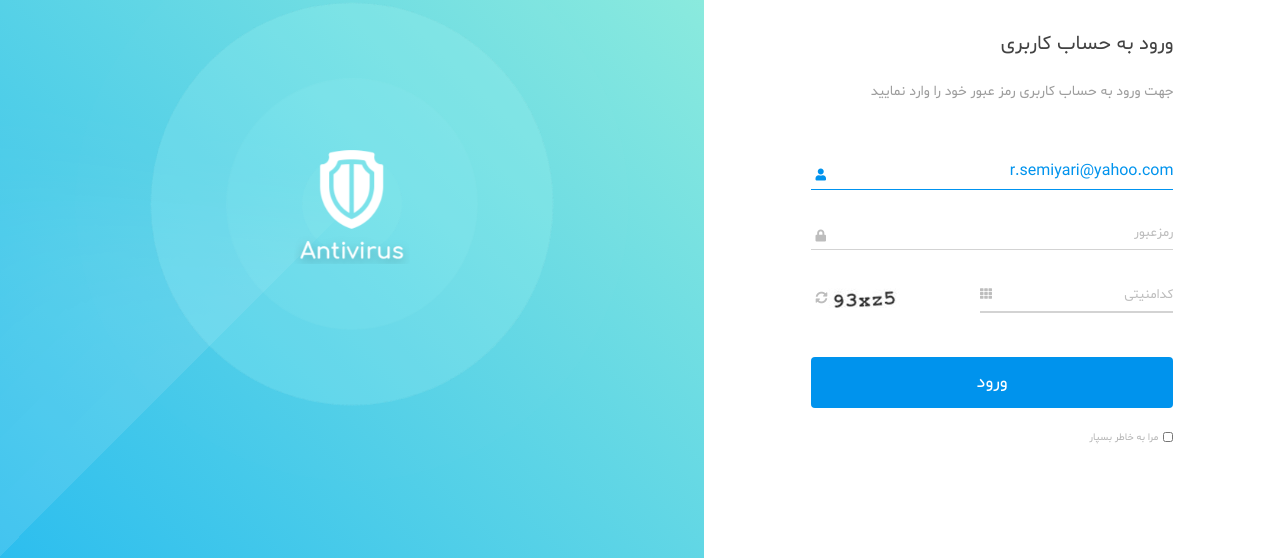
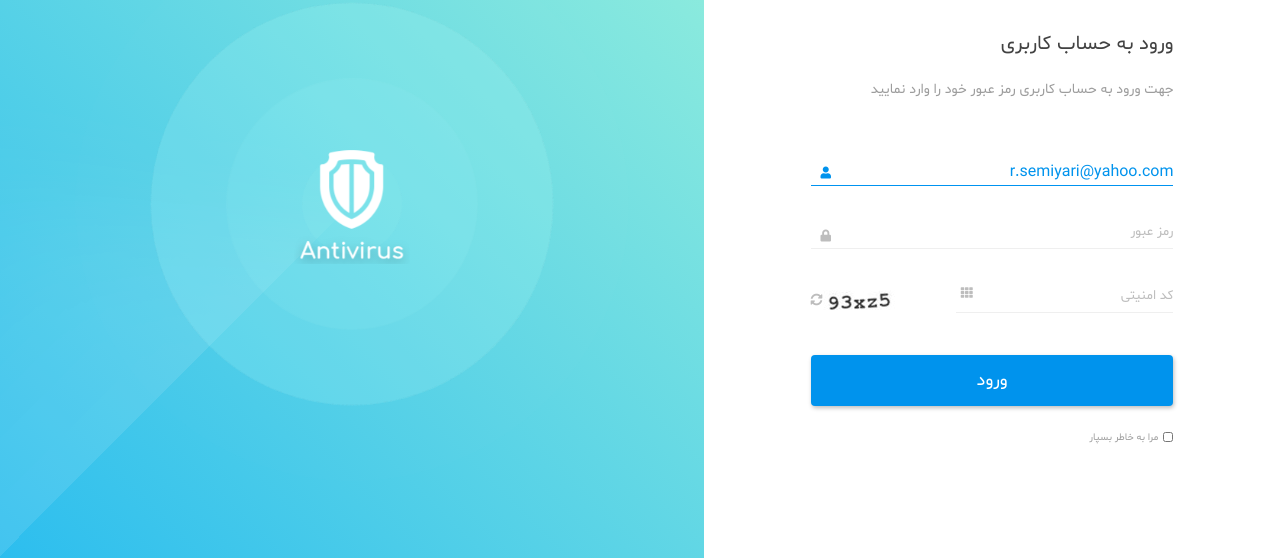
Before and after one commit to rezaSemyari70/Login-page, a plain HTML site: page index.html in a window 1280 px wide. Shown: the part 196-754 px from the top of the page. Drawn offline with Linux system fonts and the light colour scheme.

Commit message:
edit dimension/colors/distance

```diff
--- a/css/style.css
+++ b/css/style.css
@@ -51,11 +51,11 @@ body{
     font-family: "Shabnam" ;
 }
 
-h2{
-    font-size: 15px ;
+h2 {
+    font-size: 15px;
     font-weight: bolder;
     padding-top: 62px;
-    margin-bottom: 120px;
+    margin-bottom: 130px;
     color: #0192ed;
 }
 
@@ -65,10 +65,11 @@ h1{
     /* margin-bottom: 13px; */
 }
 
-.titleInput{
+.titleInput {
     font-size: 14px;
     color: #9d9d9d;
-    padding-bottom: 37px;
+    padding-bottom: 25px;
+    padding-top: 10px;
 }
 
 .email, .pass, .securCode {
@@ -77,22 +78,36 @@ h1{
     border: none;
 }
 
+.email{
+    margin-bottom: 5px !important;
+}
+
 .emailInput , .passInput , .securInput{
     display: flex;
     justify-content: space-between;
     flex-direction: row;
-    border-bottom: 0.2px solid lightgray;
+    border-bottom: 0.5px solid #efefef;
     align-items: center;
-    padding-left: 5px;
-    margin-bottom: 10px;
+    padding-left: 10px;
+    /* padding-bottom: 7px; */
+    padding-top: 20px;
+    margin-top: 5px;
 }
+
+.securInput{
+    padding-left: 0px ;
+}
+
 .emailInput{
-    border-bottom: 0.2px solid #0093f0;
+    border-bottom: 0.5px solid #0093f0;
 }
 
 .secur{
+    width: 60%;
     background-color: transparent;
-    border-bottom: 2px solid lightgray;
+    border-bottom: 0.5px solid #efefef;
+    display: flex;
+    justify-content: space-between;
 }
 
 .securInput{
@@ -114,7 +129,9 @@ h1{
 }
 
 .fa-th:before {
-    content: "\f00a"; }
+    content: "\f00a";
+    padding-left: 5px;
+}
 
 .email{
     font-size: 16px;
@@ -146,12 +163,14 @@ input::placeholder{
     justify-content: flex-start;
     flex-direction: row;
     align-items: center;
+    padding-top: 12px;
 }
 
 .checkBox{
     width: 10px;
     height: 10px;
-    background-color: rgb(92, 92, 92);
+    /* background-color: rgb(92, 92, 92); */
+    background: #ff0077;
     margin-left: 5px;
 }
 
@@ -160,12 +179,17 @@ button {
     background-color: #0093ed;
     border: none;
     border-radius: 4px;
-    margin-top: 10px;
+    margin-top: 30px;
     padding: 13px;
     text-align: center;
     font-size: 18px;
     font-family: Shabnam;
     color: white;
+    box-shadow: 1px 2px 4px #bebebe;
+}
+
+button:hover{
+    opacity: 0.7;
 }
 
 .check{
@@ -173,7 +197,7 @@ button {
     flex-direction: row;
     align-items: center;
     justify-content: start;
-    color: #b4b4b4;
+    color: #9e9e9e;
 }
 
 .leftSide{
--- a/index.html
+++ b/index.html
@@ -31,12 +31,12 @@
                             <i class="fas fa-user fa-xs"></i>
                         </div>
                         <div class="passInput">
-                            <input class = "pass" type="text" placeholder="رمز‌عبور">
+                            <input class = "pass" type="text" placeholder="رمز‌ عبور">
                             <i class="fas fa-lock fa-xs"></i>
                         </div>
                         <div class="securInput">
                             <div class="secur">
-                                <input class = "securCode" type="text" placeholder="کدامنیتی">
+                                <input class = "securCode" type="text" placeholder="کد امنیتی">
                                 <i class="fa fa-th fa-xs" aria-hidden="true"></i>
                             </div>
                             <div class="code">
```
